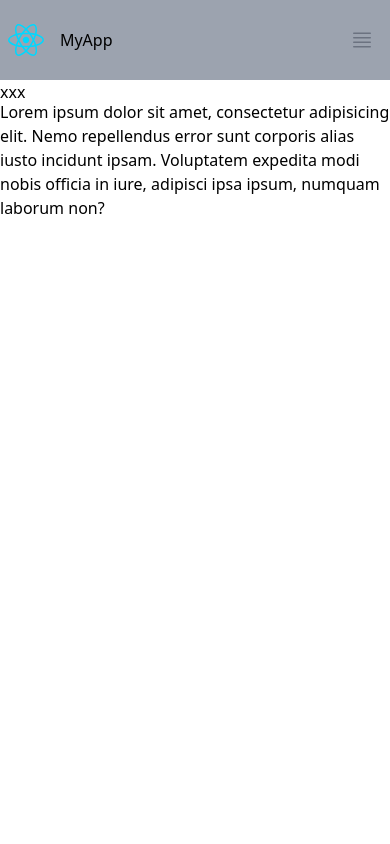
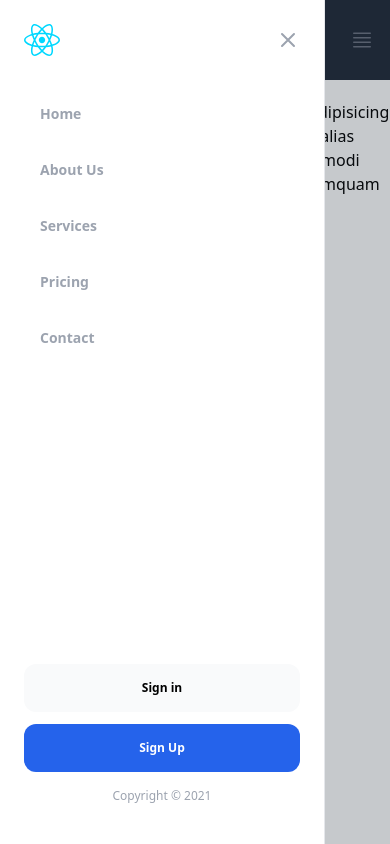
Before and after one commit to akladyous/css, a website built with Parcel: page tailwind/index.html in a window 390 px wide. Built offline with nearby package versions, Linux system fonts and the light colour scheme.

Commit message:
tailwind navbar

```diff
--- a/tailwind/index.html
+++ b/tailwind/index.html
@@ -11,8 +11,10 @@
     </head>
 
     <body class="h-screen">
-        <header class="max-w-full bg-gray-400 h-20">
-            <nav class="relative flex justify-between px-2 py-2 h-full">
+        <header class="max-w-full bg-gray-800 h-20">
+            <nav
+                class="relative flex justify-between px-2 py-2 h-full text-gray-100"
+            >
                 <div class="flex items-center space-x-4">
                     <div class="">
                         <img src="./assets/react.svg" alt="logo" class="h-8" />
@@ -71,7 +73,100 @@
                 </div>
             </nav>
             <!-- -------------------------------------------------------------------- -->
-            <nav class="navbar-mobil relative">xxx</nav>
+            <div class="navbar-menu relative z-50 md:hidden">
+                <div
+                    class="navbar-backdrop fixed inset-0 bg-gray-800 opacity-25"
+                ></div>
+                <nav
+                    class="fixed top-0 left-0 bottom-0 flex flex-col w-5/6 max-w-sm py-6 px-6 bg-white border-r overflow-y-auto"
+                >
+                    <div class="flex items-center mb-8">
+                        <a
+                            class="mr-auto text-3xl font-bold leading-none"
+                            href="#"
+                        >
+                            <img
+                                src="./assets/react.svg"
+                                alt="logo"
+                                class="h-8"
+                            />
+                        </a>
+                        <button class="navbar-close">
+                            <svg
+                                class="h-6 w-6 text-gray-400 cursor-pointer hover:text-gray-500"
+                                xmlns="http://www.w3.org/2000/svg"
+                                fill="none"
+                                viewBox="0 0 24 24"
+                                stroke="currentColor"
+                            >
+                                <path
+                                    stroke-linecap="round"
+                                    stroke-linejoin="round"
+                                    stroke-width="2"
+                                    d="M6 18L18 6M6 6l12 12"
+                                ></path>
+                            </svg>
+                        </button>
+                    </div>
+                    <div>
+                        <ul>
+                            <li class="mb-1">
+                                <a
+                                    class="block p-4 text-sm font-semibold text-gray-400 hover:bg-blue-50 hover:text-blue-600 rounded"
+                                    href="#"
+                                    >Home</a
+                                >
+                            </li>
+                            <li class="mb-1">
+                                <a
+                                    class="block p-4 text-sm font-semibold text-gray-400 hover:bg-blue-50 hover:text-blue-600 rounded"
+                                    href="#"
+                                    >About Us</a
+                                >
+                            </li>
+                            <li class="mb-1">
+                                <a
+                                    class="block p-4 text-sm font-semibold text-gray-400 hover:bg-blue-50 hover:text-blue-600 rounded"
+                                    href="#"
+                                    >Services</a
+                                >
+                            </li>
+                            <li class="mb-1">
+                                <a
+                                    class="block p-4 text-sm font-semibold text-gray-400 hover:bg-blue-50 hover:text-blue-600 rounded"
+                                    href="#"
+                                    >Pricing</a
+                                >
+                            </li>
+                            <li class="mb-1">
+                                <a
+                                    class="block p-4 text-sm font-semibold text-gray-400 hover:bg-blue-50 hover:text-blue-600 rounded"
+                                    href="#"
+                                    >Contact</a
+                                >
+                            </li>
+                        </ul>
+                    </div>
+                    <div class="mt-auto">
+                        <div class="pt-6">
+                            <a
+                                class="block px-4 py-3 mb-3 leading-loose text-xs text-center font-semibold leading-none bg-gray-50 hover:bg-gray-100 rounded-xl"
+                                href="#"
+                                >Sign in</a
+                            >
+                            <a
+                                class="block px-4 py-3 mb-2 leading-loose text-xs text-center text-white font-semibold bg-blue-600 hover:bg-blue-700 rounded-xl"
+                                href="#"
+                                >Sign Up</a
+                            >
+                        </div>
+                        <p class="my-4 text-xs text-center text-gray-400">
+                            <span>Copyright © 2021</span>
+                        </p>
+                    </div>
+                </nav>
+            </div>
+            <!-- -------------------------------------------------------------------- -->
         </header>
         <div class="container mt-5">
             <p>
```
Also changed, not shown: tailwind/tailwind.css.
